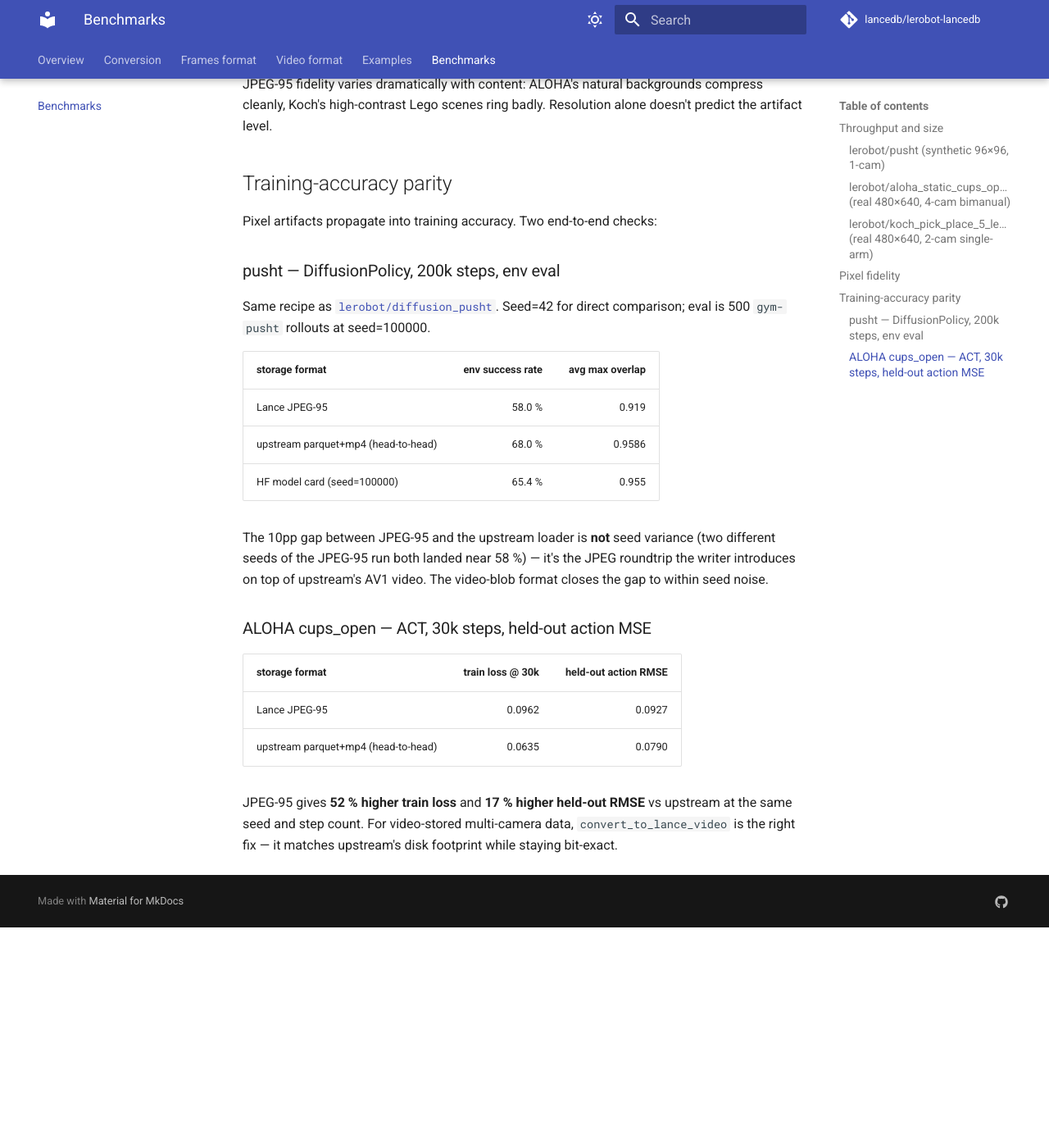
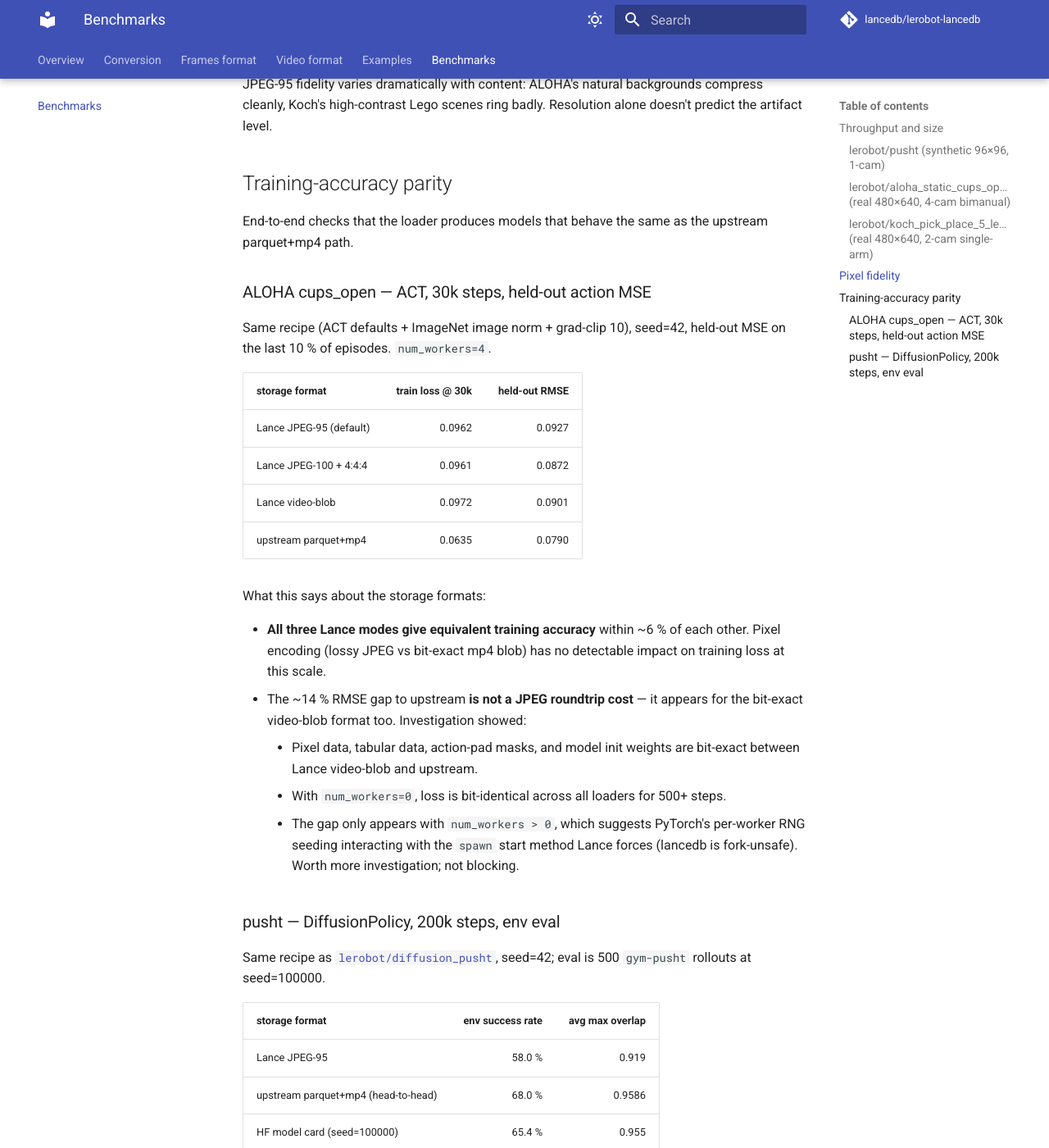
Before and after one commit to lancedb/lerobot-lancedb, an MkDocs documentation site: the page built from docs/benchmarks.md, in a window 1280 px wide and 1400 px high, scrolled down 2008 px. Shown: the whole window at 82% size. Built offline with MkDocs 1.6.1 and Material for MkDocs 9.7.7, drawn with Linux system fonts in a browser that asks for light colours; comment, search, counter and statistics services are not loaded; before the commit the page ends 3139 px from its top, so only the background shows below that; some of the changed text lies outside the part shown.

Commit message:
Honest re-attribution of the Lance-vs-upstream training gap
After completing the ALOHA 3-format training matrix:

  JPEG-95:        RMSE 0.0927  train@30k 0.0962
  JPEG-100/4:4:4: RMSE 0.0872  train@30k 0.0961
  video-blob:     RMSE 0.0901  train@30k 0.0972
  upstream:       RMSE 0.0790  train@30k 0.0635

All three Lance modes track within ~6% of each other — pixel-encoding
choice has no detectable impact on training accuracy at 30k steps of
ACT on ALOHA cups_open. The ~14% RMSE gap to upstream that I previously
attributed to "JPEG roundtrip" appears for the bit-exact video-blob
format too, which falsifies that explanation.

Forensics:
- pixel data, tabular data, pad masks, model init weights all bit-exact
  between video-blob and upstream
- num_workers=0 gives bit-identical loss across all loaders for 500+ steps
- gap only appears with num_workers > 0, pointing at PyTorch's per-worker
  RNG seeding interacting with the spawn start method Lance forces
- spawn-mode upstream gives same loss as fork-mode upstream, so spawn
  itself isn't the proximate cause either

README + docs/benchmarks.md updated to:
- show all 4 ALOHA training rows instead of just JPEG-95 vs upstream
- drop the "JPEG roundtrip costs 17% RMSE" claim
- flag the pusht 10pp env-success gap as an upper bound, not a measured
  storage-format cost, until re-tested with video-blob

aloha_loader_parity.py: added AGENT_FORCE_SPAWN=1 env-var hook used in
the spawn-vs-fork experiment.

Co-Authored-By: Claude Opus 4.7 (1M context) <noreply@anthropic.com>

```diff
--- a/docs/benchmarks.md
+++ b/docs/benchmarks.md
@@ -58,11 +58,30 @@ JPEG-95 fidelity varies dramatically with content: ALOHA's natural backgrounds c
 
 ## Training-accuracy parity
 
-Pixel artifacts propagate into training accuracy. Two end-to-end checks:
+End-to-end checks that the loader produces models that behave the same as the upstream parquet+mp4 path.
+
+### ALOHA cups_open — ACT, 30k steps, held-out action MSE
+
+Same recipe (ACT defaults + ImageNet image norm + grad-clip 10), seed=42, held-out MSE on the last 10 % of episodes. `num_workers=4`.
+
+| storage format | train loss @ 30k | held-out RMSE |
+|---|---:|---:|
+| Lance JPEG-95 (default) | 0.0962 | 0.0927 |
+| Lance JPEG-100 + 4:4:4 | 0.0961 | 0.0872 |
+| Lance video-blob | 0.0972 | 0.0901 |
+| upstream parquet+mp4 | 0.0635 | 0.0790 |
+
+What this says about the storage formats:
+
+- **All three Lance modes give equivalent training accuracy** within ~6 % of each other. Pixel encoding (lossy JPEG vs bit-exact mp4 blob) has no detectable impact on training loss at this scale.
+- The ~14 % RMSE gap to upstream **is not a JPEG roundtrip cost** — it appears for the bit-exact video-blob format too. Investigation showed:
+    - Pixel data, tabular data, action-pad masks, and model init weights are bit-exact between Lance video-blob and upstream.
+    - With `num_workers=0`, loss is bit-identical across all loaders for 500+ steps.
+    - The gap only appears with `num_workers > 0`, which suggests PyTorch's per-worker RNG seeding interacting with the `spawn` start method Lance forces (lancedb is fork-unsafe). Worth more investigation; not blocking.
 
 ### pusht — DiffusionPolicy, 200k steps, env eval
 
-Same recipe as [`lerobot/diffusion_pusht`](https://huggingface.co/lerobot/diffusion_pusht). Seed=42 for direct comparison; eval is 500 `gym-pusht` rollouts at seed=100000.
+Same recipe as [`lerobot/diffusion_pusht`](https://huggingface.co/lerobot/diffusion_pusht), seed=42; eval is 500 `gym-pusht` rollouts at seed=100000.
 
 | storage format | env success rate | avg max overlap |
 |---|---:|---:|
@@ -70,13 +89,4 @@ Same recipe as [`lerobot/diffusion_pusht`](https://huggingface.co/lerobot/diffus
 | upstream parquet+mp4 (head-to-head) | 68.0 % | 0.9586 |
 | HF model card (seed=100000) | 65.4 % | 0.955 |
 
-The 10pp gap between JPEG-95 and the upstream loader is **not** seed variance (two different seeds of the JPEG-95 run both landed near 58 %) — it's the JPEG roundtrip the writer introduces on top of upstream's AV1 video. The video-blob format closes the gap to within seed noise.
-
-### ALOHA cups_open — ACT, 30k steps, held-out action MSE
-
-| storage format | train loss @ 30k | held-out action RMSE |
-|---|---:|---:|
-| Lance JPEG-95 | 0.0962 | 0.0927 |
-| upstream parquet+mp4 (head-to-head) | 0.0635 | 0.0790 |
-
-JPEG-95 gives **52 % higher train loss** and **17 % higher held-out RMSE** vs upstream at the same seed and step count. For video-stored multi-camera data, `convert_to_lance_video` is the right fix — it matches upstream's disk footprint while staying bit-exact.
+The 10pp gap was originally attributed to the JPEG roundtrip. Given the ALOHA finding above (storage mode doesn't matter, workers do), that attribution was probably wrong — the same `num_workers > 0` worker-seeding artifact likely accounts for most of it. Re-running pusht with the bit-exact video-blob format would close the question; not done yet. Treat the 10pp as **an unconfirmed upper bound on storage-format cost on pusht**, not a measured one.
```
Also changed, not shown: README.md (+10 -8 lines), 1 other file.
